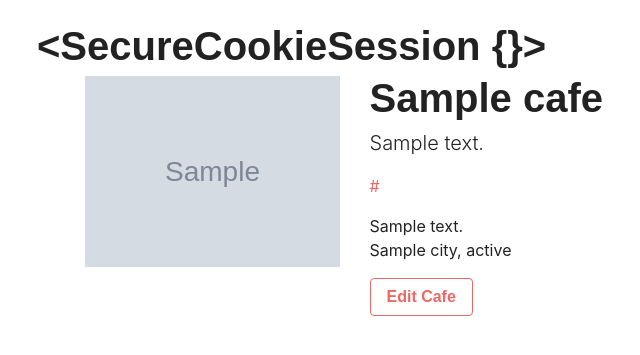
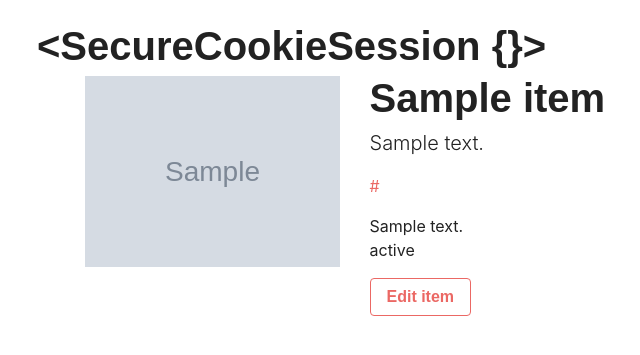
Before and after one commit to danielzeljko/flask-cafe, a Flask app: template templates/cafe/detail.html in a window 1280 px wide. Shown: the part 59-414 px from the top of the page, without its empty margins (48-688 px from the left). Run offline with Flask 3, Linux system fonts and the light colour scheme; tables that the repository leaves empty hold one stand-in row (values such as "Sample post"); the template is opened without the code that fills it: values that come from a table or form of the project are taken from there, most other values are stand-ins (such as "Sample title", 1, 10 or a date in 2020); grey boxes marked "Sample" are stand-in pictures; some web fonts are replaced.

Commit message:
Refactor  Cafe app to use CBVs ListView and DetailView

```diff
--- a/templates/cafe/detail.html
+++ b/templates/cafe/detail.html
@@ -1,31 +1,31 @@
 {% extends 'base.html' %}
 
-{% block title %} {{ cafe.name }} {% endblock %}
+{% block title %} {{ item.name }} {% endblock %}
 
 {% block content %}
 
 <div class="row justify-content-center">
 
   <div class="col-10 col-sm-8 col-md-4 col-lg-3">
-    <img class="img-fluid mb-5" src="{{ cafe.image_url }}">
+    <img class="img-fluid mb-5" src="{{ item.image_url }}">
   </div>
 
   <div class="col-12 col-sm-10 col-md-8">
 
-    <h1>{{ cafe.name }}</h1>
+    <h1>{{ item.name }}</h1>
 
-    <p class="lead">{{ cafe.description }}</p>
+    <p class="lead">{{ item.description }}</p>
 
-    <p><a href="{{ cafe.url }}">{{ cafe.url }}</a></p>
+    <p><a href="{{ item.url }}">{{ item.url }}</a></p>
 
     <p>
-      {{ cafe.address }}<br>
-      {{ cafe.get_city_state() }}<br>
+      {{ item.address }}<br>
+      {{ item.get_city_state() }}<br>
     </p>
 
     <p>
-      <a class="btn btn-outline-primary" href="/cafes/{{ cafe.id }}/edit">
-        Edit Cafe
+      <a class="btn btn-outline-primary" href="/cafes/{{ item.id }}/edit">
+        Edit item
       </a>
     </p>
 
--- a/templates/cafe/list.html
+++ b/templates/cafe/list.html
@@ -8,12 +8,11 @@
 
 <div class="row">
 
-  {% for cafe in cafes %}
+  {% for cafe in items %}
 
   <div class="col-6 col-md-4 col-lg-3">
     <div class="card mb-3">
-      <img class="card-img-top image-fluid" style="height: 10em"
-        src="{{ cafe.image_url }}" alt="{{ cafe.name }}">
+      <img class="card-img-top image-fluid" style="height: 10em" src="{{ cafe.image_url }}" alt="{{ cafe.name }}">
       <div class="card-body">
         <h5 class="card-title">
           <a href="/cafes/{{ cafe.id }}">
```
Also changed, not shown: generic_views.py (added, +24 -0 lines).
